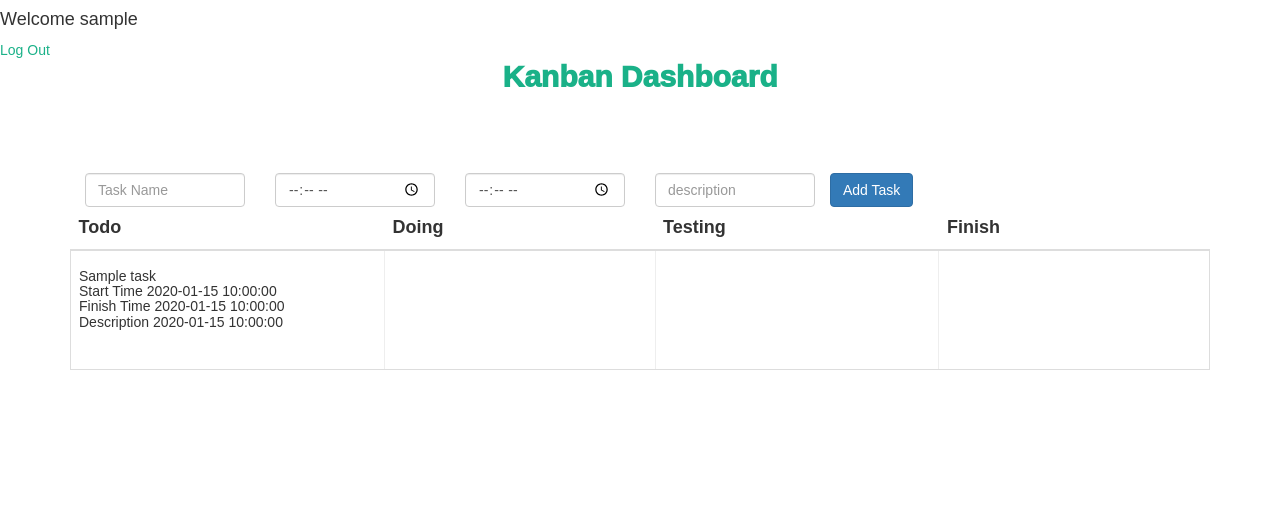
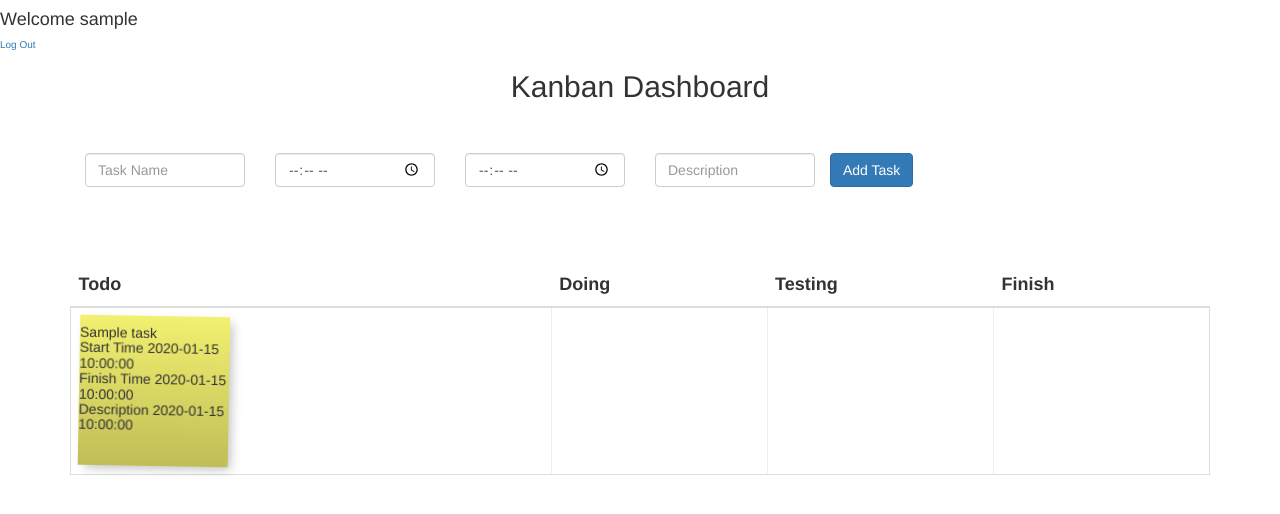
Before and after one commit to nouran77/Kanban-PHP, a PHP site: page /dashboard.php in a window 1280 px wide. Shown: the top 514 px of the page. Run offline with PHP 8.4, Linux system fonts and the light colour scheme; the visitor is signed in with stand-in values (Sample User, id 1); tables that the repository leaves empty or names only in its code hold one stand-in row (values such as "Sample post"); some libraries are stand-ins or nearby versions.

Commit message:
Version 1

```diff
--- a/addTask.php
+++ b/addTask.php
@@ -9,6 +9,8 @@ $description = $_POST['description'];
 $result = mysqli_query($connection, "INSERT INTO tasks(status, start_time, finish_time, task_name, description)
 VALUES ('TODO','$start_time', '$finish_time', '$task_name' ,'$description')");
 
+$message = "Your Task is Inserted Successfully";
+echo "<script type='text/javascript'>alert('$message');</script>";
 
 
 ?>
--- a/css/css.html
+++ /dev/null
@@ -1,3 +0,0 @@
-  <link href='http://fonts.googleapis.com/css?family=Titillium+Web:400,300,600' rel='stylesheet' type='text/css'>
-  <link rel="stylesheet" href="https://cdnjs.cloudflare.com/ajax/libs/normalize/5.0.0/normalize.min.css">
-  <link rel="stylesheet" href="css/style.css">
--- /dev/null
+++ b/css/style2.css
@@ -0,0 +1,244 @@
+/* * Hide from both screenreaders and browsers: h5bp.com/u */
+.hidden {
+  display: none !important;
+  visibility: hidden;
+}
+
+/* * Hide only visually, but have it available for screenreaders: h5bp.com/v */
+.visuallyhidden {
+  border: 0;
+  clip: rect(0 0 0 0);
+  height: 1px;
+  margin: -1px;
+  overflow: hidden;
+  padding: 0;
+  position: absolute;
+  width: 1px;
+}
+
+/* * Extends the .visuallyhidden class to allow the element to be focusable * when navigated to via the keyboard: h5bp.com/p */
+.visuallyhidden.focusable:active,
+.visuallyhidden.focusable:focus {
+  clip: auto;
+  height: auto;
+  margin: 0;
+  overflow: visible;
+  position: static;
+  width: auto;
+}
+
+/* * Hide visually and from screenreaders, but maintain layout */
+.invisible {
+  visibility: hidden;
+}
+
+.clearfix:before,
+.clearfix:after {
+  content: " ";
+  /* 1 */
+  display: table;
+  /* 2 */
+}
+
+.clearfix:after {
+  clear: both;
+}
+
+.noflick, #board, .note, .button {
+  -webkit-perspective: 1000;
+          perspective: 1000;
+  -webkit-backface-visibility: hidden;
+          backface-visibility: hidden;
+  -webkit-transform: translate3d(0, 0, 0);
+          transform: translate3d(0, 0, 0);
+}
+
+/* ==========================================================================
+   Base styles: opinionated defaults
+   ========================================================================== */
+* {
+  box-sizing: border-box;
+}
+
+html,
+button,
+input,
+select,
+textarea {
+  color: #000000;
+}
+
+body {
+  font-size: 1em;
+  line-height: 1;
+}
+
+::-moz-selection {
+  background: #B3D4FC;
+  text-shadow: none;
+}
+
+::selection {
+  background: #B3D4FC;
+  text-shadow: none;
+}
+
+a:focus {
+  outline: none;
+}
+
+::-webkit-input-placeholder {
+  color: rgba(0, 0, 0, 0.7);
+}
+
+:placeholder {
+  /* Firefox 18- */
+  color: rgba(0, 0, 0, 0.7);
+}
+
+/* ==========================================================================
+   Author's custom styles
+   ========================================================================== */
+#board {
+  padding: 100px 30px 30px;
+  margin-top: 40px;
+  overflow-y: visible;
+}
+
+.note {
+  float: left;
+  display: block;
+
+  width: 150px;
+  min-height: 150px;
+  background: -webkit-linear-gradient(top, rgba(0, 0, 0, 0.05), rgba(0, 0, 0, 0.25));
+  background: linear-gradient(top, rgba(0, 0, 0, 0.05), rgba(0, 0, 0, 0.25));
+  background-color: #FFFD75;
+  box-shadow: 5px 5px 10px -2px rgba(33, 33, 33, 0.3);
+  -webkit-transform: rotate(2deg);
+          transform: rotate(2deg);
+  -webkit-transform: skew(-1deg, 1deg);
+          transform: skew(-1deg, 1deg);
+  -webkit-transition: -webkit-transform .15s;
+  transition: -webkit-transform .15s;
+  transition: transform .15s;
+  transition: transform .15s, -webkit-transform .15s;
+  z-index: 1;
+}
+.note:hover {
+  cursor: move;
+}
+.note.ui-draggable-dragging:nth-child(n) {
+  box-shadow: 5px 5px 15px 0 rgba(0, 0, 0, 0.3);
+  -webkit-transform: scale(1.125) !important;
+          transform: scale(1.125) !important;
+  z-index: 100;
+  cursor: move;
+  -webkit-transition: -webkit-transform .150s;
+  transition: -webkit-transform .150s;
+  transition: transform .150s;
+  transition: transform .150s, -webkit-transform .150s;
+}
+.note textarea {
+  background-color: transparent;
+  border: none;
+  resize: vertical;
+  font-family: "Gloria Hallelujah", cursive;
+  width: 100%;
+  padding: 5px;
+}
+.note textarea:focus {
+  outline: none;
+  border: none;
+  box-shadow: 0 0 5px 1px rgba(0, 0, 0, 0.2) inset;
+}
+.note textarea.title {
+  font-size: 24px;
+  line-height: 1.2;
+  color: #000000;
+  height: 64px;
+  margin-top: 20px;
+}
+.note textarea.cnt {
+  min-height: 200px;
+}
+.note:nth-child(2n) {
+  background: #FAAACA;
+}
+.note:nth-child(3n) {
+  background: #69F098;
+}
+
+/* Button style  */
+.button {
+  font: bold 16px Helvetica, Arial, sans-serif;
+  color: #FFFFFF;
+  padding: 1em 2em;
+  background: -webkit-linear-gradient(top, rgba(0, 0, 0, 0.15), rgba(0, 0, 0, 0.3));
+  background: linear-gradient(top, rgba(0, 0, 0, 0.15), rgba(0, 0, 0, 0.3));
+  background-color: #00CC00;
+  border-radius: 3px;
+  box-shadow: 1px 1px 3px rgba(0, 0, 0, 0.3), inset 0 -1px 2px -1px rgba(0, 0, 0, 0.5), inset 0 1px 2px 1px rgba(255, 255, 255, 0.3);
+  text-shadow: 0 -1px 0 rgba(0, 0, 0, 0.3), 0 1px 0 rgba(255, 255, 255, 0.3);
+  text-decoration: none;
+  -webkit-transition: background .01s, -webkit-transform .150s;
+  transition: background .01s, -webkit-transform .150s;
+  transition: transform .150s, background .01s;
+  transition: transform .150s, background .01s, -webkit-transform .150s;
+}
+.button:hover {
+  background-color: #00EE00;
+  box-shadow: 0 0 0 0 rgba(0, 0, 0, 0.3), inset 0 -1px 2px -1px rgba(0, 0, 0, 0.5), inset 0 1px 2px 1px rgba(255, 255, 255, 0.3);
+}
+.button:active {
+  background: -webkit-linear-gradient(bottom, rgba(0, 0, 0, 0.15), rgba(0, 0, 0, 0.3));
+  background: linear-gradient(bottom, rgba(0, 0, 0, 0.15), rgba(0, 0, 0, 0.3));
+  background-color: #00CC00;
+  text-shadow: 0 1px 0 rgba(0, 0, 0, 0.3), 0 -1px 0 rgba(255, 255, 255, 0.3);
+  box-shadow: inset 0 1px 2px rgba(0, 0, 0, 0.3), inset 0 -1px 2px rgba(255, 255, 255, 0.3);
+  outline: none;
+}
+.button.remove {
+  position: absolute;
+  top: 5px;
+  right: 5px;
+  width: 36px;
+  height: 36px;
+  border-radius: 50%;
+  background-color: #E01C12;
+  text-align: center;
+  line-height: 16px;
+  padding: 10px;
+  border-color: #B30000;
+  font-style: 1.6em;
+  font-weight: bolder;
+  font-family: Helvetica, Arial, sans-serif;
+}
+.button.remove:hover {
+  background-color: #EF0005;
+}
+
+#add_new {
+  position: fixed;
+  top: 20px;
+  right: 20px;
+  z-index: 100;
+}
+
+.author {
+  position: absolute;
+  top: 20px;
+  left: 20px;
+}
+tr{
+  height: 120px;
+  width:300px;
+}
+td{
+  border-left:1px ridge;
+  border-right:1px ridge;
+  width:75px;
+}
+th {
+  font-size: 20px;
+}
--- a/dashboard.php
+++ b/dashboard.php
@@ -18,8 +18,11 @@ session_start();
 <head>
     <meta name="viewport" content="width=device-width, initial-scale=1">
     <link rel="stylesheet" href="https://maxcdn.bootstrapcdn.com/bootstrap/3.3.7/css/bootstrap.min.css">
-    <link rel="stylesheet" href="css/style.css">
+    <link href='http://fonts.googleapis.com/css?family=Titillium+Web:400,300,600' rel='stylesheet' type='text/css'>
+    <link rel="stylesheet" href="https://cdnjs.cloudflare.com/ajax/libs/normalize/5.0.0/normalize.min.css">
+    <link rel="stylesheet" href="css/style2.css">
     <link rel='stylesheet prefetch' href='http://ajax.googleapis.com/ajax/libs/jqueryui/1.11.2/themes/smoothness/jquery-ui.css'>
+
 </head>
 
 <body>
@@ -39,7 +42,7 @@ session_start();
             <input class="form-control" type="time" placeholder="finish Time" name="finish_time" id="finish_time">
           </div>
           <div class="col-xs-2">
-            <input class="form-control"type="text" placeholder="description" name="description" id="description">
+            <input class="form-control"type="text" placeholder="Description" name="description" id="description">
           </div>
             <button class="btn btn-primary" type="submit" name="submit" class="btn-primary"> Add Task </button>
 
@@ -149,11 +152,7 @@ session_start();
     <script type="text/javascript" src="js/script.js"></script>
     <script src="https://ajax.googleapis.com/ajax/libs/jquery/3.1.1/jquery.min.js"></script>
     <script src="https://maxcdn.bootstrapcdn.com/bootstrap/3.3.7/js/bootstrap.min.js"></script>
-     <!-- <script>
-    $(function(){
-    $('.datepicker').datepicker();
-    });
-    </script> -->
+
     <script type="text/javascript">
 
     $(function(){
@@ -164,7 +163,9 @@ session_start();
             type: "POST",
             data: $(this).serialize(),
             success: function(response){
+
               location.reload();
+
             },
             error: function(){
               console.log('Error');
--- a/js/script.js
+++ b/js/script.js
@@ -11,7 +11,3 @@ function drop(ev) {
   var data = ev.dataTransfer.getData("text");
   ev.target.appendChild(document.getElementById(data));
 }
-
-$('.message a').click(function(){
-   $('form').animate({height: "toggle", opacity: "toggle"}, "slow");
-});
```
Also changed, not shown: login.php (+2 -19 lines).
